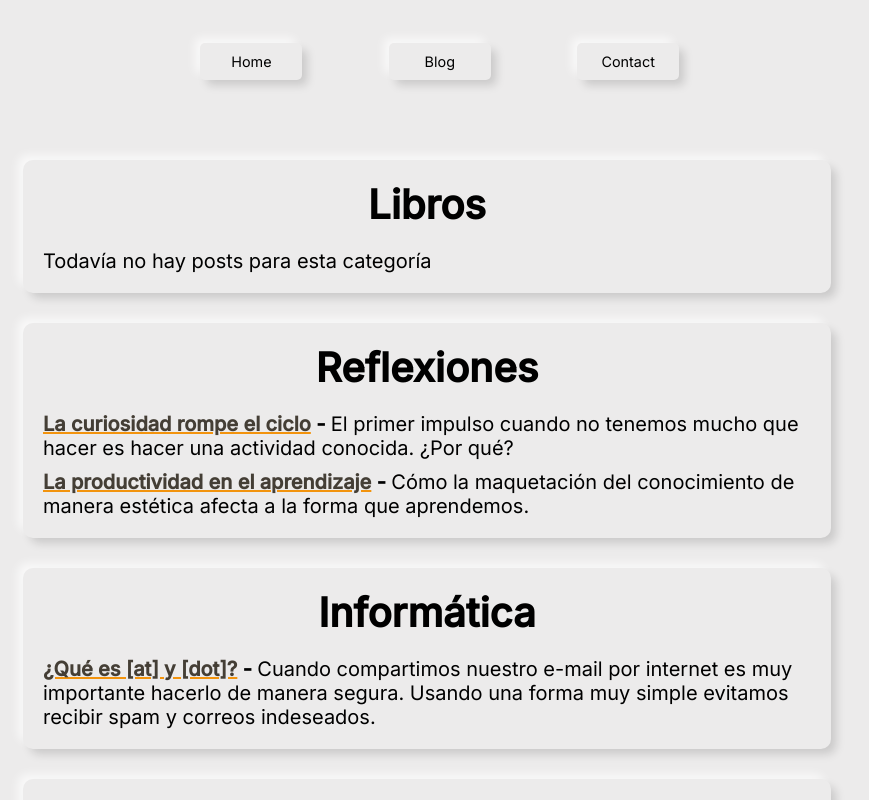
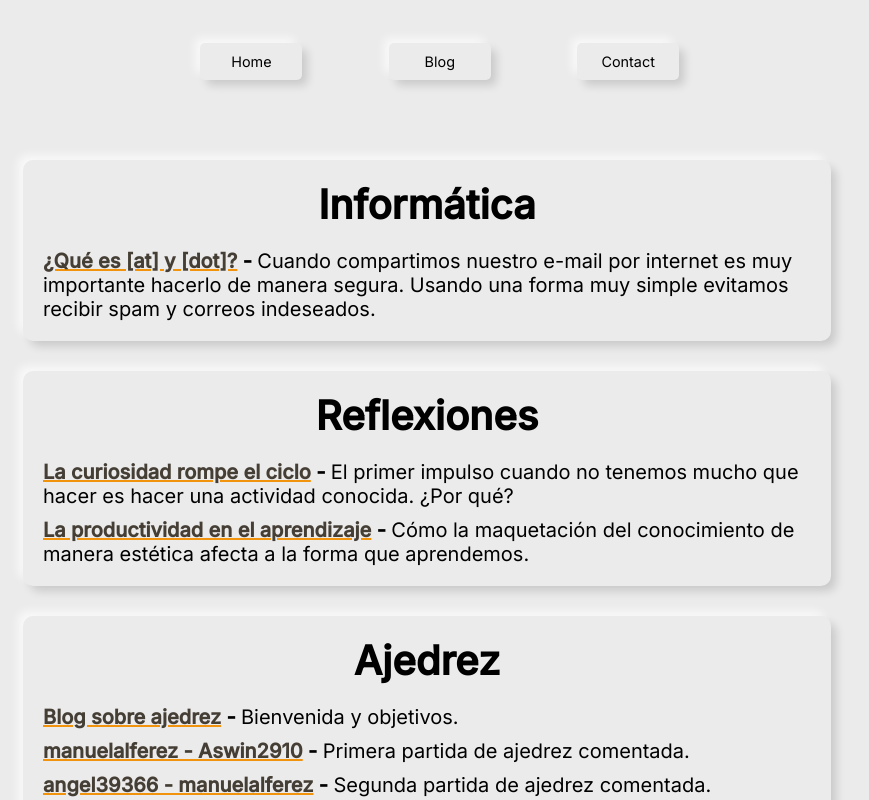
Before and after one commit to manuelalferez/personal-website, a React (Create React App) app: page /blog in a window 1280 px wide. Shown: the top 800 px of the page, without its empty margins (213-1082 px from the left). Built offline with nearby package versions, Linux system fonts and the light colour scheme.

Commit message:
Quitando categorías innecesarias (vacías) y reordenando las existentes

```diff
--- a/src/Component/Blog/Blog.js
+++ b/src/Component/Blog/Blog.js
@@ -3,7 +3,7 @@ import "./Blog.css";
 import posts from "../../data/Blog/PostsData";
 import { Link } from "react-router-dom";
 
-const CATEGORIES = ["Libros", "Reflexiones", "Informática", "Ajedrez"];
+const CATEGORIES = ["Informática", "Reflexiones", "Ajedrez"];
 
 
 function Blog(props) {
```
